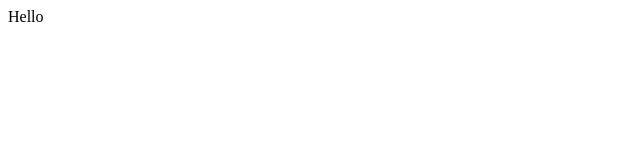
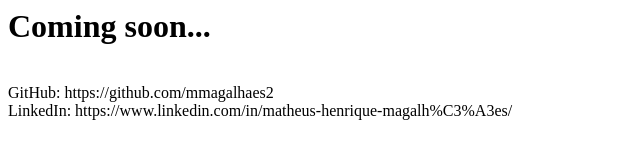
Before and after one commit to mmagalhaes2/mmagalhaes2.github.io, a plain HTML site: page index.html in a window 1280 px wide. Shown: the whole page, without its empty margins (0-640 px from the left). Drawn offline with Linux system fonts and the light colour scheme.

Commit message:
Update index.html

```diff
--- a/index.html
+++ b/index.html
@@ -1 +1,5 @@
-Hello
+<h1>Coming soon...</h1>
+<br>
+<span>GitHub: https://github.com/mmagalhaes2</span>
+</br>
+<span>LinkedIn: https://www.linkedin.com/in/matheus-henrique-magalh%C3%A3es/</span>
```
